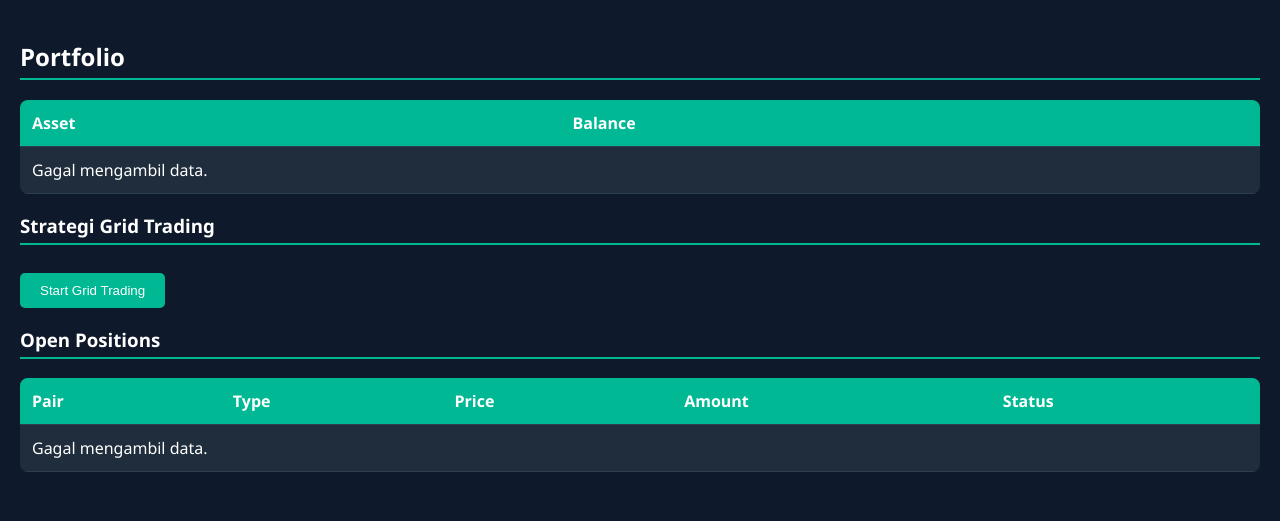
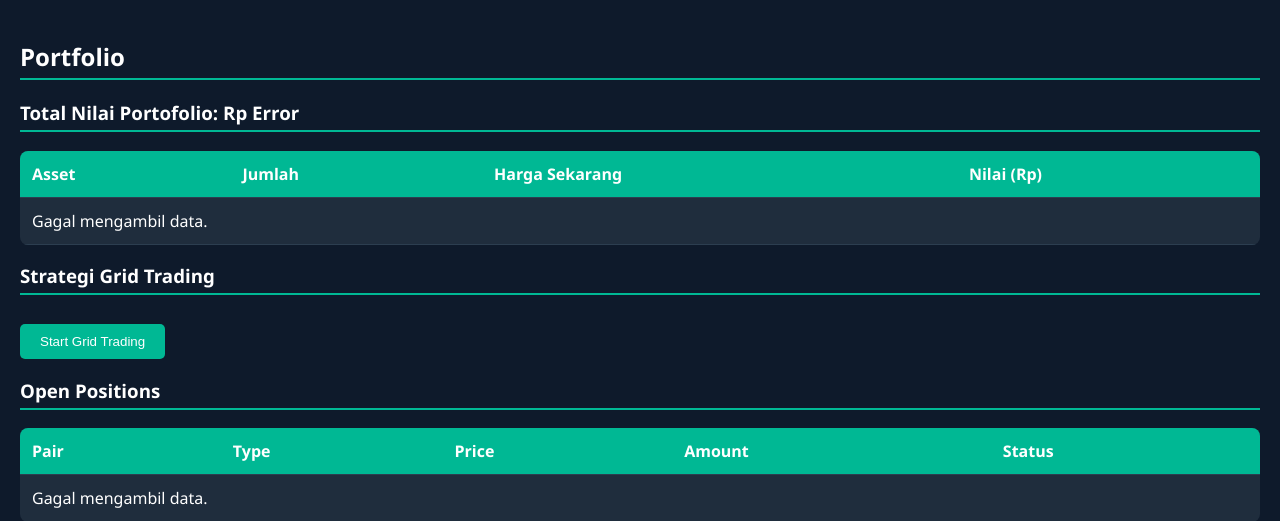
Before and after one commit to Mitradigitalindonesia/AutobotX-Indodax, a FastAPI app: page /dashboard in a window 1280 px wide. Shown: the top 521 px of the page. Run offline with FastAPI, Linux system fonts and the light colour scheme.

Commit message:
Update dashboard.html

```diff
--- a/templates/dashboard.html
+++ b/templates/dashboard.html
@@ -85,12 +85,19 @@
 </head>
 <body>
     <h2>Portfolio</h2>
+    <h3>Total Nilai Portofolio: Rp <span id="total-value">Loading...</span></h3>
+
     <table>
         <thead>
-            <tr><th>Asset</th><th>Balance</th></tr>
+            <tr>
+                <th>Asset</th>
+                <th>Jumlah</th>
+                <th>Harga Sekarang</th>
+                <th>Nilai (Rp)</th>
+            </tr>
         </thead>
         <tbody id="portfolioBody">
-            <tr><td colspan="2">Loading...</td></tr>
+            <tr><td colspan="4">Loading...</td></tr>
         </tbody>
     </table>
 
@@ -178,16 +185,30 @@
 
             const data = await res.json();
             const tbody = document.getElementById("portfolioBody");
+            const totalValueEl = document.getElementById("total-value");
             tbody.innerHTML = "";
 
-            if (!data.success || !data.portfolio) {
-                tbody.innerHTML = "<tr><td colspan='2'>Gagal mengambil data.</td></tr>";
+            if (!data.success || !Array.isArray(data.portfolio)) {
+                tbody.innerHTML = "<tr><td colspan='4'>Gagal mengambil data.</td></tr>";
+                totalValueEl.innerText = "Error";
                 return;
             }
 
-            Object.entries(data.portfolio).forEach(([asset, balance]) => {
+            totalValueEl.innerText = data.total_value.toLocaleString("id-ID", { minimumFractionDigits: 0 });
+
+            if (data.portfolio.length === 0) {
+                tbody.innerHTML = "<tr><td colspan='4'>Tidak ada aset yang dimiliki.</td></tr>";
+                return;
+            }
+
+            data.portfolio.forEach(asset => {
                 const tr = document.createElement("tr");
-                tr.innerHTML = `<td>${asset}</td><td>${balance}</td>`;
+                tr.innerHTML = `
+                    <td>${asset.asset}</td>
+                    <td>${asset.amount}</td>
+                    <td>Rp ${asset.price.toLocaleString("id-ID")}</td>
+                    <td>Rp ${asset.value.toLocaleString("id-ID")}</td>
+                `;
                 tbody.appendChild(tr);
             });
         }
```
